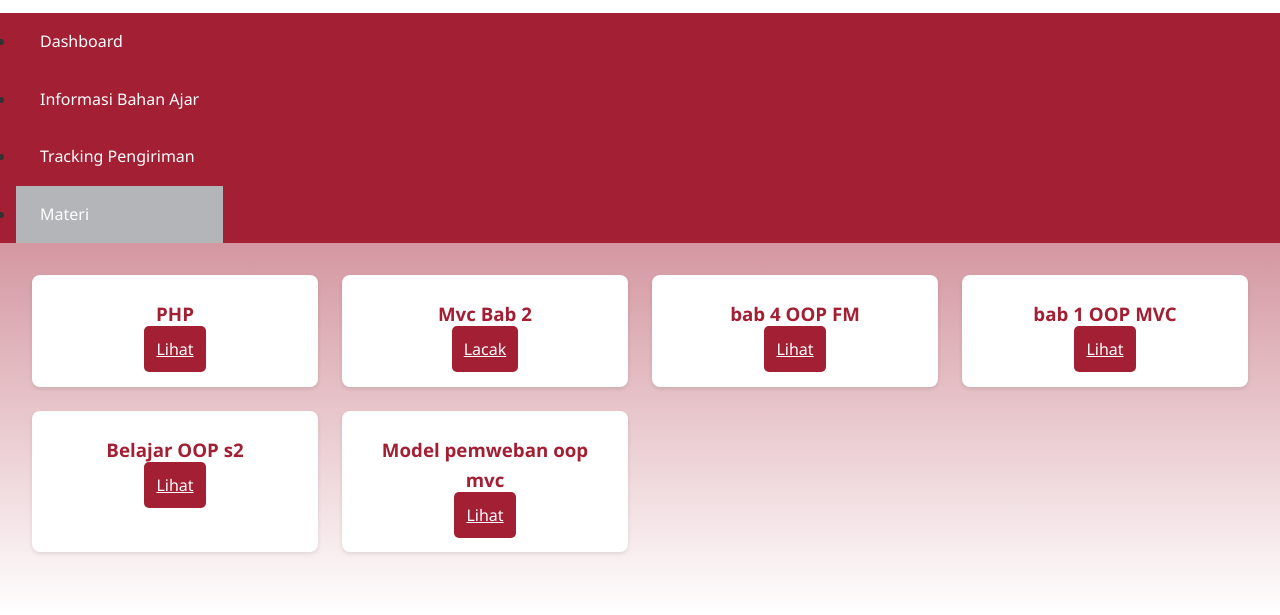
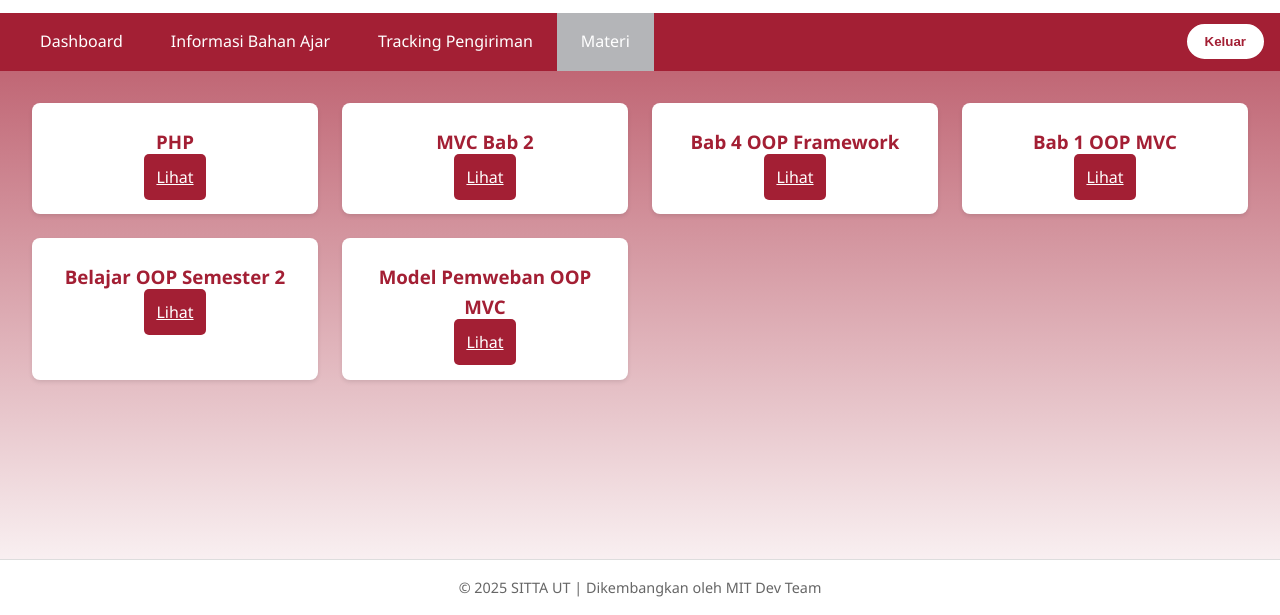
Before and after one commit to KayyChiinnaa/web, a plain HTML site: page tugaskelompok/materi.html in a window 1280 px wide. Shown: the part 185-800 px from the top of the page. Drawn offline with Linux system fonts and the light colour scheme.

Commit message:
Revise materi.html with new title and footer
Updated the title and added footer information. Improved navigation structure with dropdown for semesters.

```diff
--- a/tugaskelompok/materi.html
+++ b/tugaskelompok/materi.html
@@ -3,74 +3,78 @@
 <head>
     <meta charset="UTF-8">
     <meta name="viewport" content="width=device-width, initial-scale=1.0">
-    <title>Materi </title>
+    <title>Materi - SITTA UT</title>
+    <link rel="icon" href="assets/mit.png">
     <link rel="stylesheet" href="css/style.css">
 </head>
 <body>
     <div class="dashboard-container">
+
         <header class="dashboard-header">
             <div class="header-left">
                 <img src="assets/mit.png" alt="Logo UT" class="logo">
                 <h1>Massachusetts<br>Institute of Technology</h1>
             </div>
-            <div class="header-right">
-                <!-- <span id="greeting" class="greeting"></span> -->
-                <button id="logoutBtn" class="btn-secondary">Keluar</button>
-            </div>
         </header>
 
         <nav class="dashboard-nav">
-            <ul>
+            <ul class="nav-left">
                 <li><a href="dashboard.html" class="nav-link">Dashboard</a></li>
                 <li><a href="stok.html" class="nav-link">Informasi Bahan Ajar</a></li>
                 <li><a href="tracking.html" class="nav-link">Tracking Pengiriman</a></li>
                 <li class="dropdown">
                     <a href="#" class="nav-link active">Materi</a>
                     <div class="dropdown-content">
-
+                        <a href="materi-semester1.html">Semester 1</a>
+                        <a href="materi-semester2.html">Semester 2</a>
+                        <a href="materi-semester3.html">Semester 3</a>
                     </div>
                 </li>
+            </ul>
 
-            </ul>
+            <div class="nav-right">
+                <button id="logoutBtn" class="btn-logout">Keluar</button>
+            </div>
         </nav>
 
         <main class="dashboard-main">
-            <div class="dashboard-cards">
+            <section class="dashboard-cards">
                 <div class="card">
                     <h3>PHP</h3>
-
                     <a href="assets/bab 1 Pengatar OOP PHP.pdf" target="_blank" class="btn-primary">Lihat</a>
                 </div>
 
                 <div class="card">
-                    <h3>Mvc Bab 2</h3>
-
-                    <a href="assets/Bab 2 Konsep MVC (1).pdf" target="_blank" class="btn-primary">Lacak</a>
+                    <h3>MVC Bab 2</h3>
+                    <a href="assets/Bab 2 Konsep MVC (1).pdf" target="_blank" class="btn-primary">Lihat</a>
                 </div>
 
                 <div class="card">
-                    <h3>bab 4 OOP FM </h3>
-
-                    <a href="assets/Bab 4 produck OOP 2 (Framework).pdf" target="_blank"  class="btn-primary">Lihat</a>
+                    <h3>Bab 4 OOP Framework</h3>
+                    <a href="assets/Bab 4 produck OOP 2 (Framework).pdf" target="_blank" class="btn-primary">Lihat</a>
                 </div>
 
                 <div class="card">
-                    <h3>bab 1 OOP MVC</h3>
+                    <h3>Bab 1 OOP MVC</h3>
+                    <a href="assets/bab1-2 pemweb lanjut oop dan mvc .pdf" target="_blank" class="btn-primary">Lihat</a>
+                </div>
 
-                    <a href="assets/bab1-2 pemweb lanjut oop dan mvc .pdf" target="_blank"  class="btn-primary">Lihat</a>
+                <div class="card">
+                    <h3>Belajar OOP Semester 2</h3>
+                    <a href="assets/belajar-oop-php-mysql.pdf semester 2.pdf" target="_blank" class="btn-primary">Lihat</a>
                 </div>
+
                 <div class="card">
-                    <h3>Belajar OOP s2</h3>
+                    <h3>Model Pemweban OOP MVC</h3>
+                    <a href="assets/Modul PemwebLan 2019 OOP MVC.pdf" target="_blank" class="btn-primary">Lihat</a>
+                </div>
+            </section>
+        </main>
 
-                    <a href="assets/belajar-oop-php-mysql.pdf semester 2.pdf" target="_blank"  class="btn-primary">Lihat</a>
-                </div>
-                <div class="card">
-                    <h3>Model pemweban oop mvc</h3>
 
-                    <a href="assets/Modul PemwebLan 2019 OOP MVC.pdf" target="_blank"  class="btn-primary">Lihat</a>
-                </div>
-            </div>
-        </main>
+        <footer class="dashboard-footer">
+            <p>&copy; 2025 SITTA UT | Dikembangkan oleh MIT Dev Team</p>
+        </footer>
     </div>
 
     <script src="js/script.js"></script>
```
